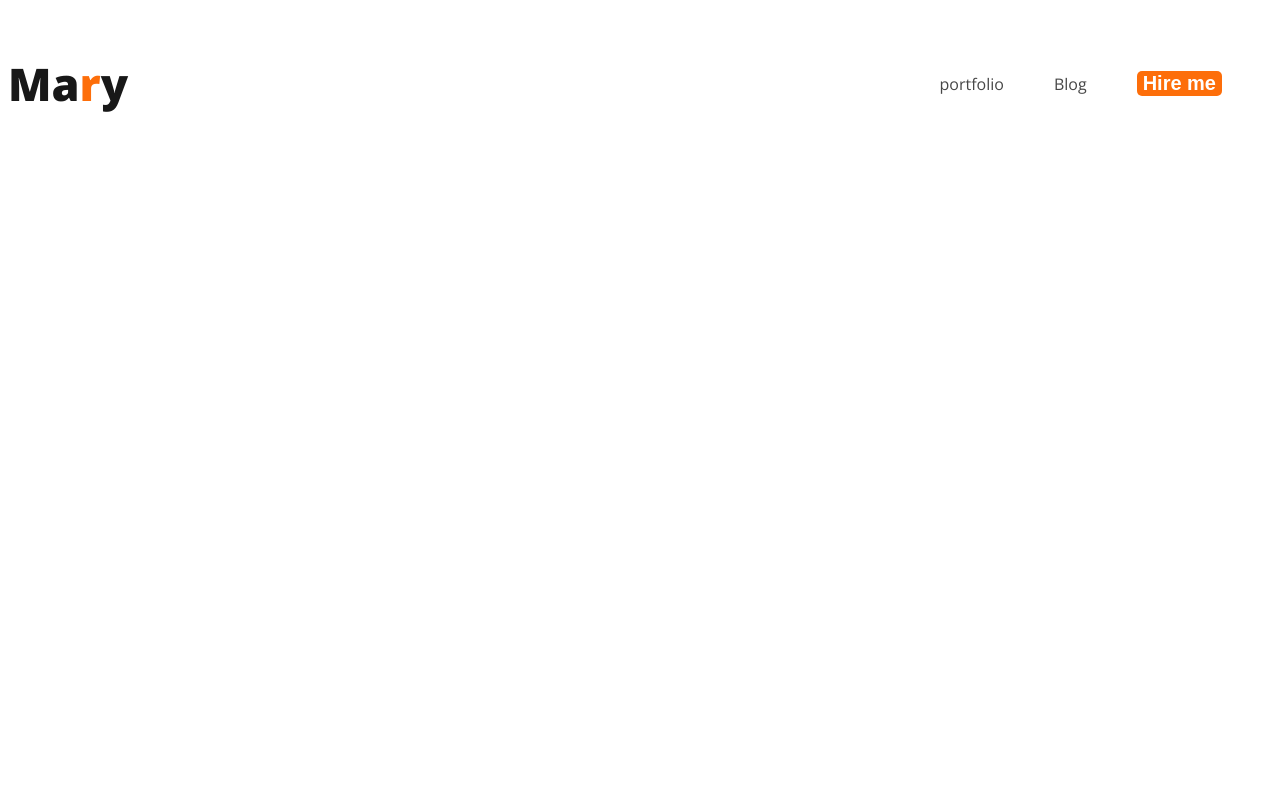
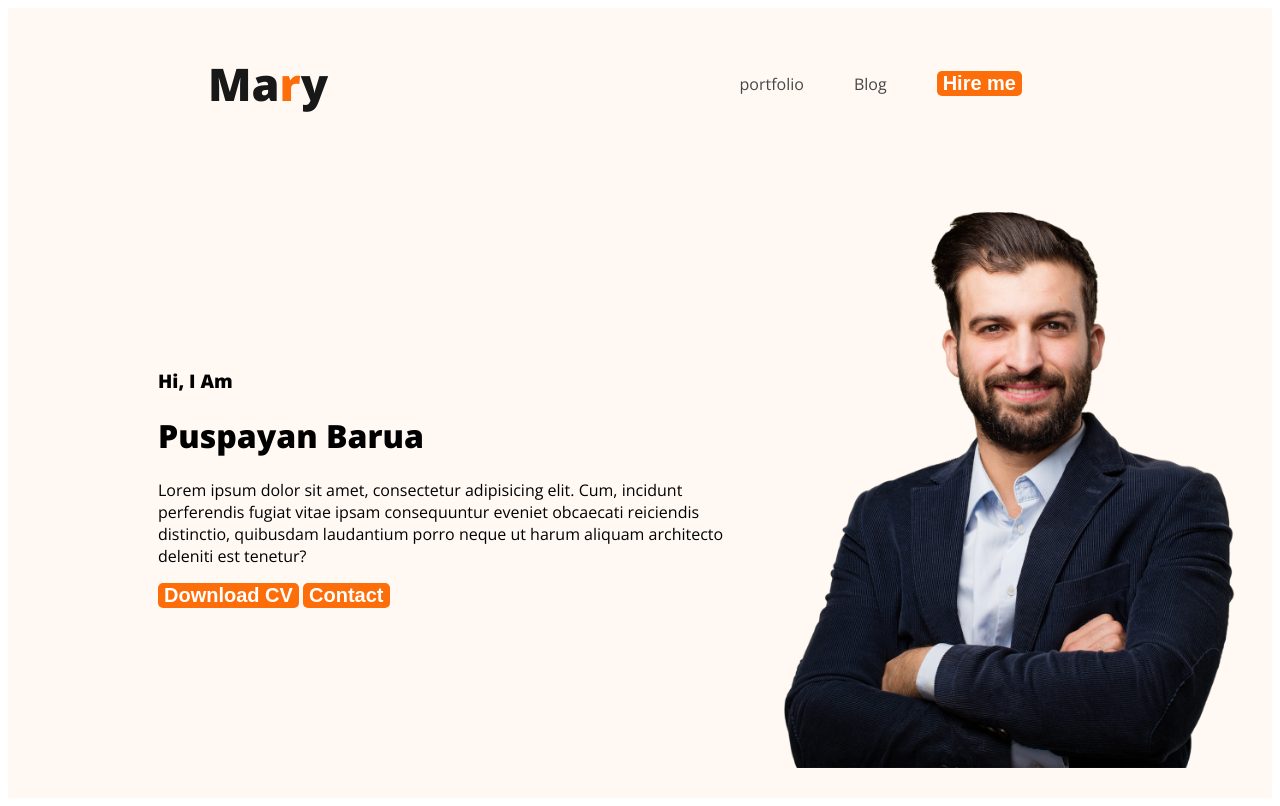
Before and after one commit to Puspayanbarua/Portfolio-Project, a plain HTML site: page index.html in a window 1280 px wide. Drawn offline with nearby package versions, Linux system fonts and the light colour scheme.

Commit message:
banner content addded

```diff
--- a/index.html
+++ b/index.html
@@ -10,7 +10,7 @@
     <link rel="stylesheet" href="styles/portfolio.css">
 </head>
 <body>
-    <header>
+    <header class="header">
         <nav>
             <h3 class="nav-title">Ma<span class="text-primary">r</span>y</h3>
             <ul>
@@ -19,6 +19,16 @@
                 <li><button class="btn-primary">Hire me</button></li>
             </ul>
         </nav>
+        <div class="banner">
+            <div class="banner-content">
+                <h3 class="banner-greating">Hi, I Am</h3>
+                <h1 class="banner-heading">Puspayan Barua</h1>
+                <p>Lorem ipsum dolor sit amet, consectetur adipisicing elit. Cum, incidunt perferendis fugiat vitae ipsam consequuntur eveniet obcaecati reiciendis distinctio, quibusdam laudantium porro neque ut harum aliquam architecto deleniti est tenetur?</p>
+                <button class="btn-primary">Download CV</button>
+                <button class="btn-primary">Contact</button>
+            </div>
+            <img class="profile-pic" src="images/hardy.png" alt="">
+        </div>
     </header>
     <main>
 
--- a/styles/portfolio.css
+++ b/styles/portfolio.css
@@ -7,6 +7,7 @@ nav{
     display: flex;
     align-items: center;
     justify-content: space-between;
+    margin: 0 200px;
 }
 .nav-title{
 color: #181818;
@@ -38,3 +39,15 @@ nav a{
     font-weight: 700;
 
 }
+/* Header related style */
+.header{
+   background: #FFF8F3;
+}
+.banner{
+    padding: 30px 30px 30px 150px;
+    display: flex;
+    align-items: center;
+}
+.banner .profile-pic{
+    width: 500px;
+}
```
